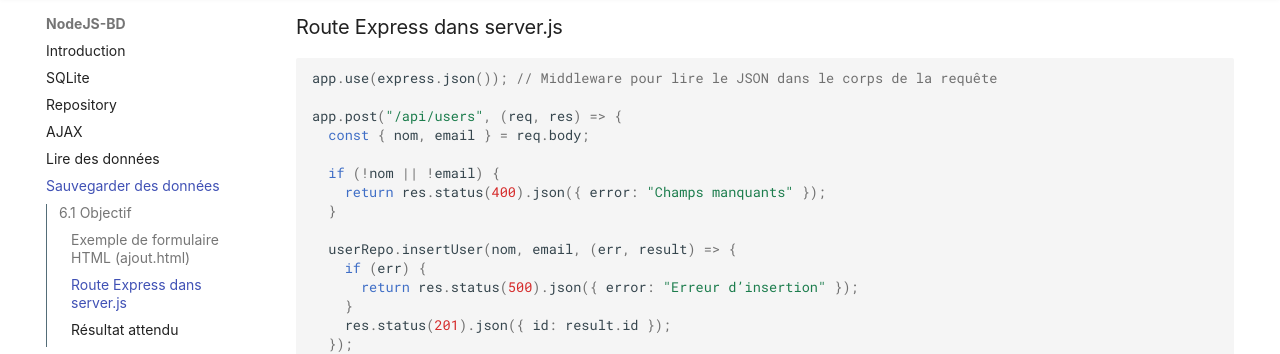
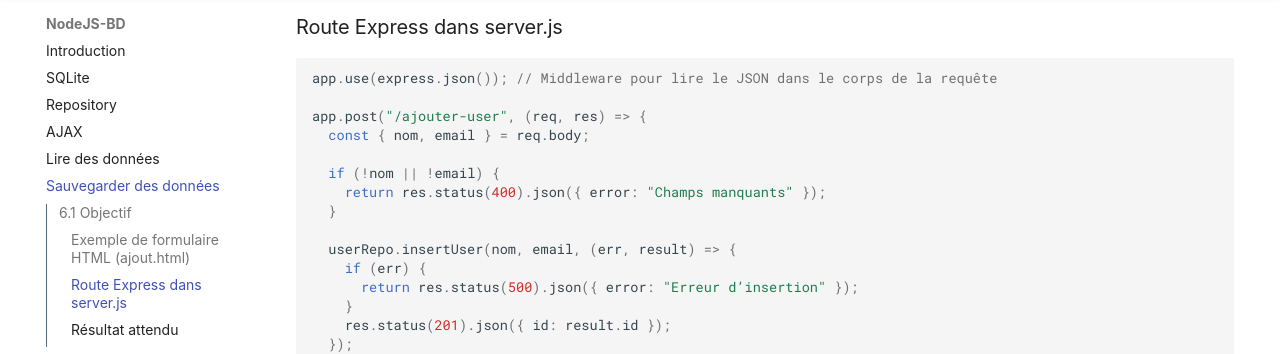
Before and after one commit to gregbaltus/IA_UE09_Technique_web, an MkDocs documentation site: the page built from docs/16_NodeBD/sauvegarderDonnees.md, in a window 1280 px wide and 900 px high, scrolled down 899 px. Shown: the part 153-507 px from the top of the window. Built offline with MkDocs 1.6.1 and Material for MkDocs 9.7.7, drawn with Linux system fonts in a browser that asks for light colours.

Commit message:
typo tuto BD

````diff
--- a/docs/16_NodeBD/sauvegarderDonnees.md
+++ b/docs/16_NodeBD/sauvegarderDonnees.md
@@ -42,7 +42,7 @@ L'attribut `method="POST"` indique qu’il s’agit d’un envoi de données.
 ```js
 app.use(express.json()); // Middleware pour lire le JSON dans le corps de la requête
 
-app.post("/api/users", (req, res) => {
+app.post("/ajouter-user", (req, res) => {
   const { nom, email } = req.body;
 
   if (!nom || !email) {
````
